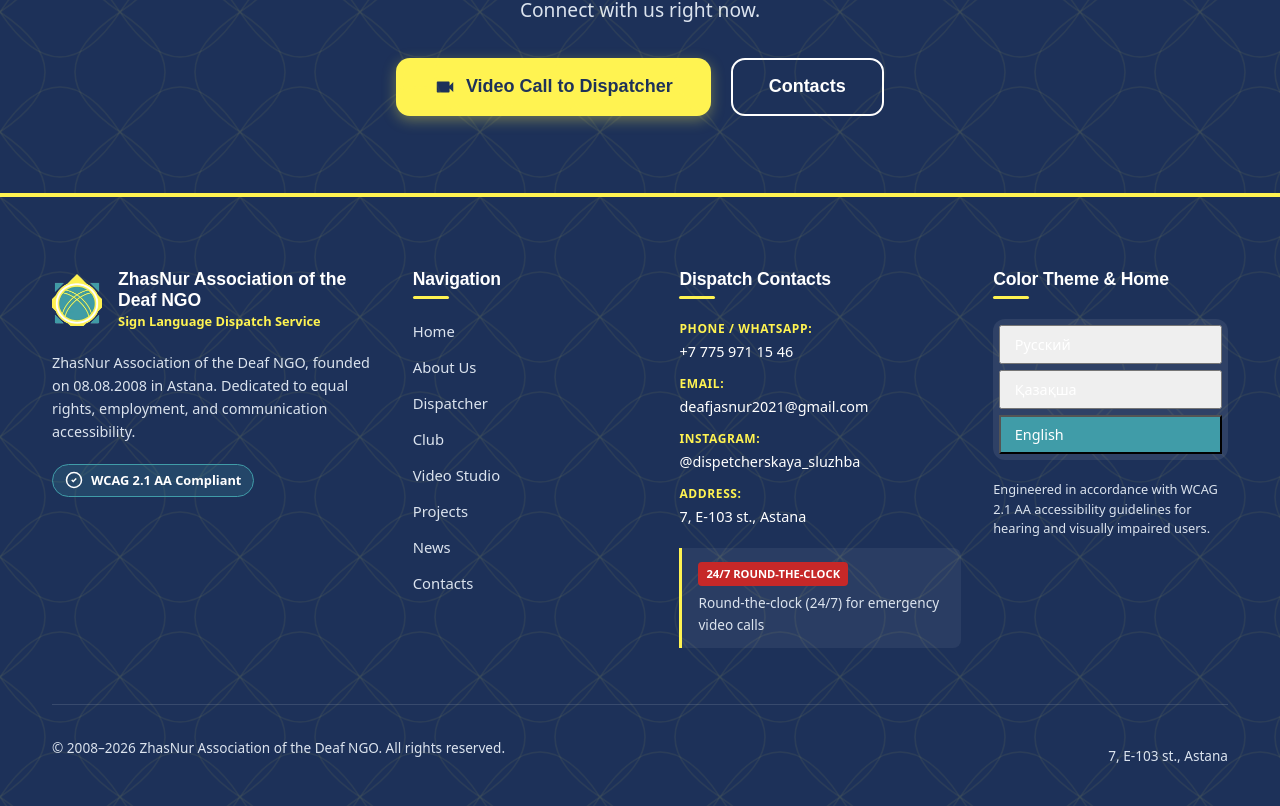
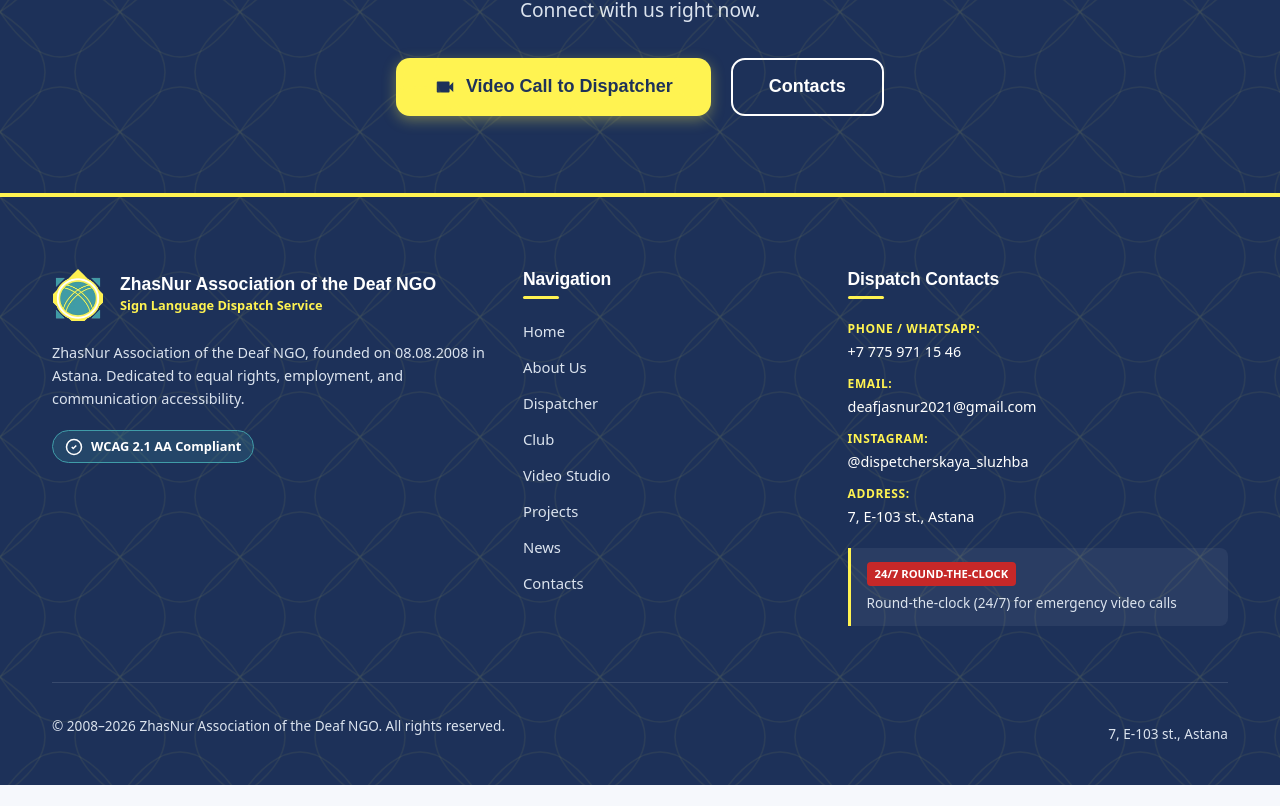
Before and after one commit to Batyrzhanurazov/jasnur-front, a Vue app: page /en in a window 1280 px wide. Shown: the part 5655-6461 px from the top of the page. After the commit the page ends 6440 px from the top, so only its background shows below. Built offline with nearby package versions, Linux system fonts and the light colour scheme; no server answers.

Commit message:
fix(footer): remove theme/language column and WCAG footnote

```diff
--- a/src/components/Footer.vue
+++ b/src/components/Footer.vue
@@ -1,28 +1,15 @@
 <script setup lang="ts">
 import { computed } from 'vue'
-import { useRoute, useRouter } from 'vue-router'
+import { useRoute } from 'vue-router'
 import { useI18n } from 'vue-i18n'
 import type { AppLocale } from '@/locales/types'
 
 const route = useRoute()
-const router = useRouter()
 const { locale } = useI18n()
 
 const currentLocale = computed<AppLocale>(() => {
   return (route.params.locale as AppLocale) || (locale.value as AppLocale) || 'ru'
 })
-
-function switchLocale(newLocale: AppLocale) {
-  if (newLocale === currentLocale.value) return
-  locale.value = newLocale
-  try {
-    localStorage.setItem('zn_locale', newLocale)
-  } catch {
-    // ignore
-  }
-  const pathWithoutLocale = route.path.replace(/^\/(ru|kk|en)/, '')
-  router.push({ path: `/${newLocale}${pathWithoutLocale || ''}`, query: route.query, hash: route.hash })
-}
 </script>
 
 <template>
@@ -167,46 +154,6 @@
             <p>{{ $t('contacts.workHoursValue') }}</p>
           </div>
         </div>
-
-        <!-- Col 4: Language Switcher & Mission -->
-        <div class="footer__col">
-          <h3 class="footer__col-title">
-            {{ $t('a11y.theme') }} & {{ $t('nav.home') }}
-          </h3>
-          <div
-            class="lang-switch lang-switch--footer"
-            role="group"
-            aria-label="Language selection"
-          >
-            <button
-              type="button"
-              class="lang-btn"
-              :class="{ active: currentLocale === 'ru' }"
-              @click="switchLocale('ru')"
-            >
-              Русский
-            </button>
-            <button
-              type="button"
-              class="lang-btn"
-              :class="{ active: currentLocale === 'kk' }"
-              @click="switchLocale('kk')"
-            >
-              Қазақша
-            </button>
-            <button
-              type="button"
-              class="lang-btn"
-              :class="{ active: currentLocale === 'en' }"
-              @click="switchLocale('en')"
-            >
-              English
-            </button>
-          </div>
-          <p class="footer__footnote">
-            {{ $t('footer.madeWithCare') }}
-          </p>
-        </div>
       </div>
 
       <div class="footer__bottom">
@@ -248,7 +195,7 @@
 }
 @media (min-width: 900px) {
   .footer__grid {
-    grid-template-columns: 1.4fr 1fr 1.2fr 1fr;
+    grid-template-columns: 1.5fr 1fr 1.3fr;
   }
 }
 
@@ -404,24 +351,7 @@
   border-color: rgba(255, 255, 255, 0.15);
 }
 
-.lang-switch--footer .lang-btn {
-  color: #FFFFFF;
-  text-align: left;
-  padding: 0.5rem 0.85rem;
-  font-size: 0.9rem;
-}
 
-.lang-switch--footer .lang-btn.active {
-  background: var(--color-secondary, #409CA8);
-  color: #FFFFFF;
-}
-
-.footer__footnote {
-  margin-top: 1.25rem;
-  font-size: 0.8rem;
-  color: var(--color-section-dark-muted, #B8CAE6);
-  line-height: 1.5;
-}
 
 .footer__bottom {
   border-top: 1px solid rgba(255, 255, 255, 0.12);
```
